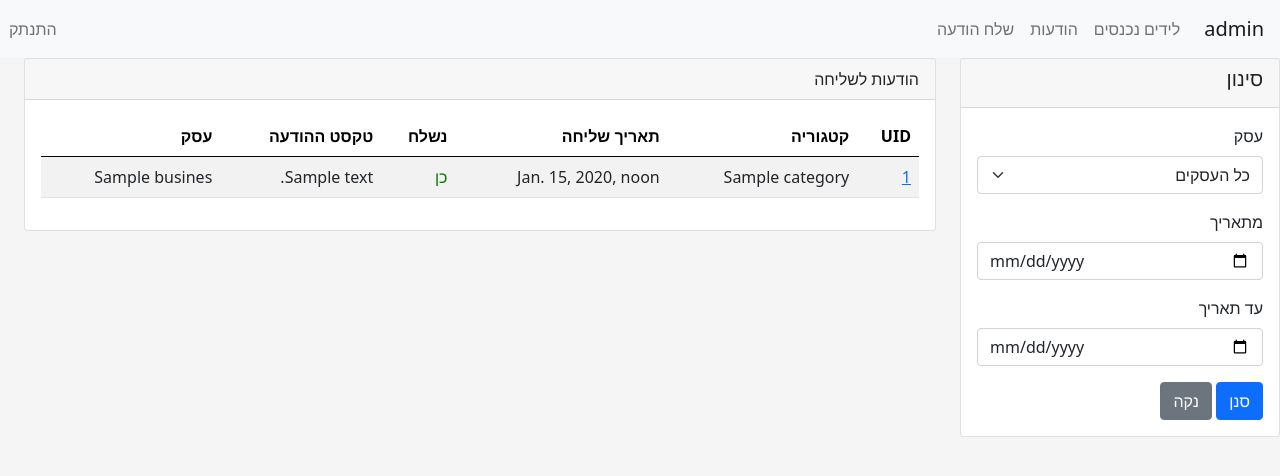
After one commit to nhrnhr0/distributionManager, a Django app: page /dashboard/messages/send/ in a window 1280 px wide. The commit adds this page. Shown: the top 476 px of the page. Run offline with Django 5.2, Linux system fonts and the light colour scheme; a user stored in the database is signed in; tables that the repository leaves empty hold one stand-in row (values such as "Sample post"); parts of the project's set-up code (start-up, migrations or seed data) failed here and were passed over; some libraries are stand-ins or nearby versions.

Commit message:
adding new messages and sending them seposed to work

```diff
--- a/backend/backend/urls.py
+++ b/backend/backend/urls.py
@@ -21,21 +21,30 @@ from django.conf.urls.static import static
 from core.views import busines_join,busines_join_whatsapp_link,busines_join_telegram_link
 # from admin_dashboard.views import admin_dashboard_schedule,admin_dashboard_message_detail,admin_dashboard_send_messages,admin_dashboard_send_message_detail,admin_dashboard_message_detail_update_send_date
 from django.contrib.auth.views import LogoutView, LoginView
-from dashboard.views import dashboard_leads_in,dashboard_index,dashboard_messages,dashboard_message_edit
+from dashboard.views import dashboard_leads_in,dashboard_index,dashboard_messages,dashboard_message_edit,dashboard_message_send,dashboard_message_send_edit,dashboard_message_new
+from core.views import redirector
 # from core.views import test
 urlpatterns = [
     path('admin/', admin.site.urls),
     path('logout/', LogoutView.as_view(),name='logout'),
+    path('login/', LoginView.as_view(template_name='admin/login.html'),name='login'),
     # path('test', test, name='test'),
 
     path('join/<str:business_slug>/', busines_join, name='business_join'),
     path('join/<str:business_slug>/<str:category_slug>/whatsapp/', busines_join_whatsapp_link, name='business_join_whatsapp'),
     path('join/<str:business_slug>/<str:category_slug>/telegram/', busines_join_telegram_link, name='business_join_telegram'),
 
-    path('dashboard', dashboard_index, name='dashboard_index'),
-    path('dashboard/leads-in', dashboard_leads_in, name='dashboard_leads_in'),
-    path('dashboard/messages', dashboard_messages, name='dashboard_messages'),
-    path('dashboard/messages/<str:uid>/edit/', dashboard_message_edit, name='message_edit'),
+    path('dashboard/', dashboard_index, name='dashboard_index'),
+    path('dashboard/leads-in/', dashboard_leads_in, name='dashboard_leads_in'),
+
+    path('dashboard/messages/', dashboard_messages, name='dashboard_messages'),
+    path('dashboard/messages/new/', dashboard_message_new, name='message_new'),
+    path('dashboard/messages/edit/<str:uid>/', dashboard_message_edit, name='message_edit'),
+    path('dashboard/messages/delete/<str:uid>/', dashboard_message_edit, name='message_delete'),
+    path('dashboard/messages/send/', dashboard_message_send, name='message_send'),
+    path('dashboard/messages/send/<str:uid>/', dashboard_message_send_edit, name='message_edit_send'),
+
+    path('r/', redirector, name='redirector'),
 
     # path('admin-dashboard/messages/', admin_dashboard_schedule, name='admin_dashboard_schedule'),
     # path('admin-dashboard/messages/<uuid:id>/change/', admin_dashboard_message_detail, name='message_detail'),
--- a/backend/dashboard/views.py
+++ b/backend/dashboard/views.py
@@ -1,13 +1,57 @@
 from django.shortcuts import render
 from models.models import Business
-from models.models import LeadsClicks, CategoriesClicks, BusinessQR, BizMessages, Category
+from models.models import LeadsClicks, CategoriesClicks, BusinessQR, BizMessages, Category,MessageCategory
 from counting.models import DaylyGroupSizeCount, WhatsappGroupSizeCount, TelegramGroupSizeCount
 from django.db.models import Count
 import json
 import pytz
 from datetime import datetime
+from django.contrib import messages
+from core.decoretors import admin_required
+
+from django.shortcuts import redirect
 # from models.forms import BizMessagesForm, MessageCategoryFormSet
 # Create your views here.
+
+@admin_required
+def dashboard_message_new(request):
+    # create new empty message with empty links and categories and return the uid
+    if request.method == 'POST':
+        message = BizMessages.objects.create()
+        return redirect('message_edit', uid=message.uid)
+
+
+@admin_required
+def dashboard_message_send_edit(request, uid):
+    message_cat = MessageCategory.objects.get(uid=uid)
+
+    if request.method == 'POST':
+        data = request.POST
+        is_sent = data.get('is_sent') == 'on'
+        message_cat.is_sent = is_sent
+        message_cat.save()
+
+        msg = "השינויים נשמרו בהצלחה"
+        messages.success(request, msg)
+        return redirect('message_edit_send', uid=message_cat.uid)
+
+    return render(request, 'dashboard/messages/send/send_edit.html', {
+        'message_cat': message_cat,
+    })
+    pass
+
+@admin_required
+def dashboard_message_send(request):
+    messages_cats = MessageCategory.objects.all()
+    # order by, first the ones that are not sent, then the ones that are sent
+    # and then by the send_at date, as close as possible to now and blank dates last
+    messages_cats = messages_cats.order_by('is_sent', 'send_at')
+
+    return render(request, 'dashboard/messages/send/index.html', {
+        'all_message_categories': messages_cats,
+    })
+
+@admin_required
 def dashboard_message_edit(request, uid):
     message = BizMessages.objects.get(uid=uid)
     businesses = Business.objects.all()
@@ -15,36 +59,7 @@ def dashboard_message_edit(request, uid):
 
     if request.method == 'POST':
         data = request.body
-        data = json.loads(data) #
-#         {'links': [{...}, {...}], 'categories': [{...}, {...}], 'business': '', 'messageTxt': 'שלום לכולם'}
-# special variables
-# function variables
-# 'links' =
-# [{'description': 'hey', 'url': 'https://google.com', 'isDeleted': False, 'id': '1'}, {'description': 'hey2', 'url': 'https://www.mermaidchart.com/app/projects/842a03e9-2bf9-4e4d-9025-c260edfb900f/diagra...1-4a40-a19d-0fbfff22f823/version/v0.1/edit', 'isDeleted': False}]
-# special variables
-# function variables
-# 0 =
-# {'description': 'hey', 'url': 'https://google.com', 'isDeleted': False, 'id': '1'}
-# 1 =
-# {'description': 'hey2', 'url': 'https://www.mermaidchart.com/app/projects/842a03e9-2bf9-4e4d-9025-c260edfb900f/diagra...1-4a40-a19d-0fbfff22f823/version/v0.1/edit', 'isDeleted': False}
-# len() =
-# 2
-# 'categories' =
-# [{'category': '', 'sendAt': '', 'isSent': False, 'isDeleted': False}, {'category': '', 'sendAt': '2024-10-23T20:34', 'isSent': True, 'isDeleted': False}]
-# special variables
-# function variables
-# 0 =
-# {'category': '', 'sendAt': '', 'isSent': False, 'isDeleted': False}
-# 1 =
-# {'category': '', 'sendAt': '2024-10-23T20:34', 'isSent': True, 'isDeleted': False}
-# len() =
-# 2
-# 'business' =
-# ''
-# 'messageTxt' =
-# 'שלום לכולם'
-# len() =
-# 4
+        data = json.loads(data)
         # first delete all links with id and isDeleted = True
         for link in data['links']:
             if link.get('id') and link['isDeleted']:
@@ -83,9 +98,12 @@ def dashboard_message_edit(request, uid):
                 message.categories.create(**c)
 
         message.business_id = data['business']
-        message.message = data['messageTxt']
+        message.messageTxt = data['messageTxt']
         message.save()
 
+    if request.method == 'DELETE':
+        message.delete()
+        return redirect('dashboard_messages')
     return render(request, 'dashboard/messages/edit.html', {
         'message': message,
         'businesses': businesses,
@@ -93,6 +111,7 @@ def dashboard_message_edit(request, uid):
     })
 
 
+@admin_required
 def dashboard_messages(request):
     businesses = Business.objects.all()
     all_messages = BizMessages.objects.all()
@@ -106,9 +125,13 @@ def dashboard_messages(request):
         'all_messages': all_messages,
     })
 
+
+
+@admin_required
 def dashboard_index(request):
     return render(request, 'dashboard/index.html', {})
 
+@admin_required
 def dashboard_leads_in(request):
     businesses = Business.objects.all()
 
--- a/backend/templates/base.html
+++ b/backend/templates/base.html
@@ -1,68 +1,64 @@
 {% load static %}
-
 <!DOCTYPE html>
 <html lang="he" dir="rtl">
   <head>
     <meta charset="utf-8" />
     <meta name="viewport" content="width=device-width, initial-scale=1" />
-    <title>{% block title %}My amazing site{% endblock %}</title>
+    <title>
+      {% block title %}My amazing site{% endblock %}
+    </title>
     <!-- Google tag (gtag.js) -->
-    <script async
-      src="https://www.googletagmanager.com/gtag/js?id=G-7BFRF446WP"></script>
+    <script async src="https://www.googletagmanager.com/gtag/js?id=G-7BFRF446WP"></script>
     <script>
         window.dataLayer = window.dataLayer || [];
-  function gtag(){dataLayer.push(arguments);}
+
+        function gtag() {
+            dataLayer.push(arguments);
+        }
         gtag('js', new Date());
 
         gtag('config', 'G-7BFRF446WP');
     </script>
     <!-- End Google Tag Manager -->
-    <link
-      href="https://cdn.jsdelivr.net/npm/bootstrap@5.3.3/dist/css/bootstrap.min.css"
+    <link href="https://cdn.jsdelivr.net/npm/bootstrap@5.3.3/dist/css/bootstrap.min.css"
           rel="stylesheet"
           integrity="sha384-QWTKZyjpPEjISv5WaRU9OFeRpok6YctnYmDr5pNlyT2bRjXh0JMhjY6hW+ALEwIH"
           crossorigin="anonymous" />
-    <script
-      src="https://cdn.jsdelivr.net/npm/bootstrap@5.3.3/dist/js/bootstrap.bundle.min.js"
+    <script src="https://cdn.jsdelivr.net/npm/bootstrap@5.3.3/dist/js/bootstrap.bundle.min.js"
             integrity="sha384-YvpcrYf0tY3lHB60NNkmXc5s9fDVZLESaAA55NDzOxhy9GkcIdslK1eN7N6jIeHz"
             crossorigin="anonymous"></script>
-    <link
-      rel="stylesheet"
+    <link rel="stylesheet"
           href="https://cdn.jsdelivr.net/npm/bootstrap@5.0.2/dist/css/bootstrap.rtl.min.css"
           integrity="sha384-gXt9imSW0VcJVHezoNQsP+TNrjYXoGcrqBZJpry9zJt8PCQjobwmhMGaDHTASo9N"
           crossorigin="anonymous" />
-    <script
-      src="https://cdnjs.cloudflare.com/ajax/libs/moment.js/2.30.1/moment-with-locales.min.js"
+    <script src="https://cdnjs.cloudflare.com/ajax/libs/moment.js/2.30.1/moment-with-locales.min.js"
             integrity="sha512-4F1cxYdMiAW98oomSLaygEwmCnIP38pb4Kx70yQYqRwLVCs3DbRumfBq82T08g/4LJ/smbFGFpmeFlQgoDccgg=="
-      crossorigin="anonymous" referrerpolicy="no-referrer"></script>
+            crossorigin="anonymous"
+            referrerpolicy="no-referrer"></script>
   </head>
-
   <link href="https://code.jquery.com/ui/1.12.1/themes/base/jquery-ui.css"
         rel="stylesheet" />
   <script src="https://code.jquery.com/jquery-1.12.4.js"></script>
   <script src="https://code.jquery.com/ui/1.12.1/jquery-ui.js"></script>
-  {%block extra_head%} {%endblock%}
-
-  {%block scripts%} {%endblock%}
+  {% block extra_head %}{% endblock %}
+  {% block scripts %}{% endblock %}
   <body>
     {% if messages %}
-    <ul class="messages">
+      <ul class="messages mt-5">
         {% for message in messages %}
-      <li{% if message.tags %} class="{{ message.tags }}" {% endif %}>{{ message
-        }}
+          <li {% if message.tags %}class="{{ message.tags }}"{% endif %}>
+            {{ message }}
             <div class="close">
               <span class="close"
                     onclick="this.parentElement.parentElement.style.display='none';">&times;</span>
             </div>
-
           </li>
         {% endfor %}
       </ul>
     {% endif %}
-    {%block extra_base%} {%endblock%}
+    {% block extra_base %}{% endblock %}
     {% block content %}{% endblock %}
   </body>
-
   <style>
       body {
           background-color: #f5f5f5;
@@ -124,8 +120,6 @@
       .messages .debug {
           background-color: #cccccc;
       }
-
-
   </style>
-  {%block styles%} {%endblock%}
+  {% block styles %}{% endblock %}
 </html>
--- a/backend/templates/dashboard/dashboard_navbar.html
+++ b/backend/templates/dashboard/dashboard_navbar.html
@@ -1,9 +1,7 @@
 {% load my_tags %}
 <nav class="navbar navbar-expand-lg navbar-light bg-light">
-    <a class="navbar-brand" href="{% url 'dashboard_index' %}"> {{request.user}}
-    </a>
-    <button
-        class="navbar-toggler"
+    <a class="navbar-brand" href="{% url 'dashboard_index' %}">{{ request.user }}</a>
+    <button class="navbar-toggler"
             type="button"
             data-toggle="collapse"
             data-target="#navbarNav"
@@ -12,36 +10,38 @@
             aria-label="Toggle navigation">
         <span class="navbar-toggler-icon"></span>
     </button>
-    <div class="collapse navbar-collapse" id="navbarNav">
+    <div class="collapse navbar-collapse justify-content-between"
+         id="navbarNav">
         <ul class="navbar-nav">
-            <!-- messages, and login/logout -->
             <li class="nav-item">
-                <a class="nav-link" href="{% url 'dashboard_leads_in' %}"
-                    {%if request.path == '/dashboard/leads-in'%}
-                    style="font-weight: bold;text-decoration: underline;"
-                    {%endif%}>
-                    לידים נכנסים
-                </a>
+                <a class="nav-link"
+                   href="{% url 'dashboard_leads_in' %}"
+                   {% if request.path == '/dashboard/leads-in' %}style="font-weight: bold;text-decoration: underline;"{% endif %}>לידים נכנסים</a>
             </li>
-
             <li class="nav-item">
-                <a class="nav-link" href="{% url 'dashboard_messages' %}"
-                    {%if request.path == '/dashboard/messages'%}
-                    style="font-weight: bold;text-decoration: underline;"
-                    {%endif%}>
-                    הודעות
-                </a>
+                <a class="nav-link"
+                   href="{% url 'dashboard_messages' %}"
+                   {% if request.path == '/dashboard/messages' %}style="font-weight: bold;text-decoration: underline;"{% endif %}>הודעות</a>
             </li>
-
-            {%if request.user.is_authenticated%}
             <li class="nav-item">
-                <form action="{% url 'logout' %}" method="post">
-                    {%csrf_token%}
-                    <button type="submit"
-                        class="btn btn-link nav-link">התנתק</button>
+                <a class="nav-link"
+                   href="{% url 'message_send' %}"
+                   {% if request.path == '/dashboard/messages/send' %}style="font-weight: bold;text-decoration: underline;"{% endif %}>שלח הודעה</a>
+            </li>
+        </ul>
+        <ul class="navbar-nav">
+            {% if request.user.is_authenticated %}
+                <li class="nav-item">
+                    <form action="{% url 'logout' %}" method="post" class="form-inline">
+                        {% csrf_token %}
+                        <button type="submit" class="btn btn-link nav-link">התנתק</button>
                     </form>
                 </li>
-            {%endif%}
+            {% else %}
+                <li class="nav-item">
+                    <a class="nav-link" href="{% url 'login' %}?next={{ request.path }}">התחבר</a>
+                </li>
+            {% endif %}
         </ul>
     </div>
 </nav>
--- /dev/null
+++ b/backend/templates/dashboard/messages/send/index.html
@@ -0,0 +1,11 @@
+{% extends "dashboard/messages/base.html" %}
+{% load static %}
+{% load my_tags %}
+{% block title %}דאשבורד - הודעות{% endblock %}
+{% block extra_head %}{% endblock %}
+{% block content %}
+    <div style="display: flex;">
+        <div style="flex: 1;">{% include "dashboard/messages/send/send_side_filter.html" %}</div>
+        <div style="flex: 3;">{% include "dashboard/messages/send/send_data_display.html" %}</div>
+    </div>
+{% endblock %}
--- /dev/null
+++ b/backend/templates/dashboard/messages/send/send_data_display.html
@@ -0,0 +1,41 @@
+<div class="container-fluid">
+    <div class="row">
+        <div class="col-12">
+            <div class="card">
+                <div class="card-header">הודעות לשליחה</div>
+                <div class="card-body">
+                    <div id="table">
+                        <table class="table table-striped">
+                            <thead>
+                                <tr>
+                                    <th scope="col">UID</th>
+                                    <th scope="col">קטגוריה</th>
+                                    <th scope="col">תאריך שליחה</th>
+                                    <th scope="col">נשלח</th>
+                                    <th scope="col">טקסט ההודעה</th>
+                                    <th scope="col">עסק</th>
+                                </tr>
+                            </thead>
+                            <tbody>
+                                {% for msg in all_message_categories %}
+                                    <tr>
+                                        <td>
+                                            <a href="{% url 'message_edit_send' msg.uid %}">{{ msg.uid }}</a>
+                                        </td>
+                                        <td>{{ msg.category.name }}</td>
+                                        <td>{{ msg.send_at }}</td>
+                                        <td>
+                                            <div style="color: {% if msg.is_sent %}green{% else %}red{% endif %};">{{ msg.is_sent|yesno:"כן,לא" }}</div>
+                                        </td>
+                                        <td>{{ msg.message.messageTxt|truncatechars:35 }}</td>
+                                        <td>{{ msg.message.business }}</td>
+                                    </tr>
+                                {% endfor %}
+                            </tbody>
+                        </table>
+                    </div>
+                </div>
+            </div>
+        </div>
+    </div>
+</div>
--- /dev/null
+++ b/backend/templates/dashboard/messages/send/send_side_filter.html
@@ -0,0 +1,41 @@
+<!-- filter based on business, start and end date, and qrs -->
+<div class="card">
+    <div class="card-header">
+        <h5>סינון</h5>
+    </div>
+    <div class="card-body">
+        <form action method="get">
+            <div class="mb-3">
+                <label for="business" class="form-label">עסק</label>
+                <select name="business" id="business" class="form-select">
+                    <option value>כל העסקים</option>
+                    {% for biz in businesses %}
+                        <option value="{{ biz.id }}"
+                                {% if request.GET.business == biz.id|stringformat:"s" %}selected{% endif %}>{{ biz.name }}</option>
+                    {% endfor %}
+                </select>
+            </div>
+            <div class="mb-3">
+                <label for="start_date" class="form-label">מתאריך</label>
+                <input type="date"
+                       name="start_date"
+                       id="start_date"
+                       class="form-control"
+                       value="{{ request.GET.start_date }}">
+            </div>
+            <div class="mb-3">
+                <label for="end_date" class="form-label">עד תאריך</label>
+                <input type="date"
+                       name="end_date"
+                       id="end_date"
+                       class="form-control"
+                       value="{{ request.GET.end_date }}">
+            </div>
+            <button type="submit" class="btn btn-primary">סנן</button>
+            <button type="button"
+                    class="btn btn-secondary"
+                    onclick="window.location='?';">נקה</button>
+        </form>
+    </div>
+</div>
+<script></script>
```
Also changed, not shown: backend/core/decoretors.py (added, +20 -0 lines), backend/core/views.py (+28 -1 lines), backend/models/models.py (+32 -8 lines), backend/templates/dashboard/messages/data_display.html (+29 -4 lines), backend/templates/dashboard/messages/edit.html (+23 -2 lines), backend/templates/dashboard/messages/send/send_edit.html (added, +121 -0 lines), backend/models/migrations/0012_messagecategory_uid_alter_bizmessages_business.py (added), backend/models/migrations/0013_category_uid.py (added), backend/models/migrations/0014_alter_category_uid.py (added), backend/models/migrations/0015_remove_messagelinktracker_link_and_more.py (added), backend/models/migrations/0016_alter_messagelink_uid.py (added), backend/models/migrations/0017_messagelinkclick.py (added), backend/models/migrations/0018_messagelinkclick_category.py (added). Lines whose indentation alone changed are shown as unchanged.
